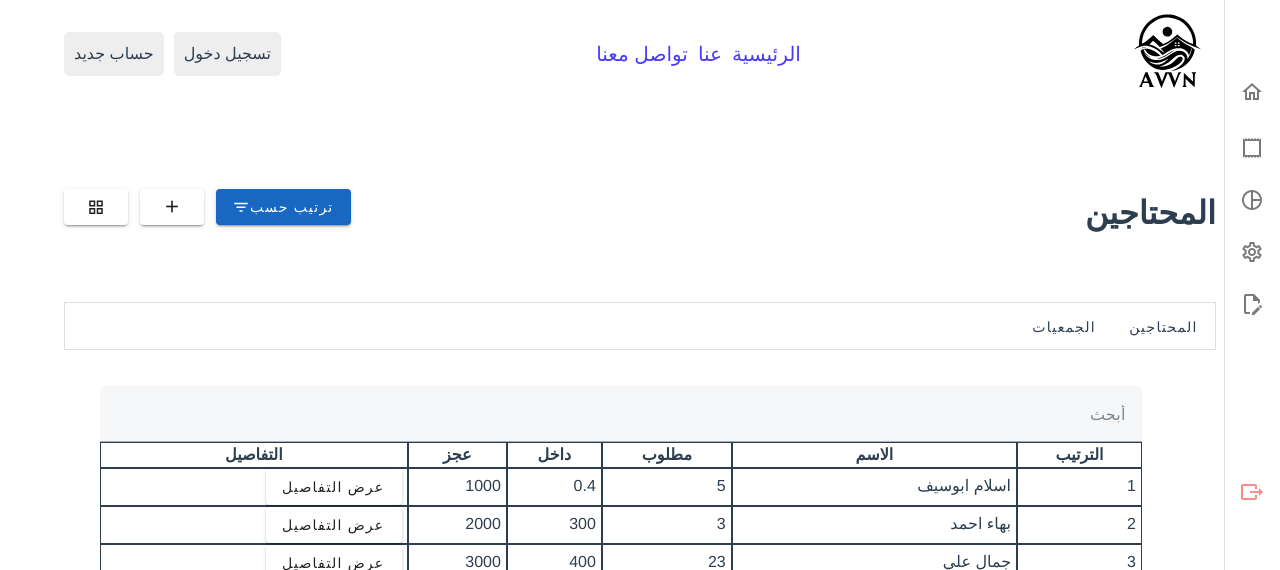
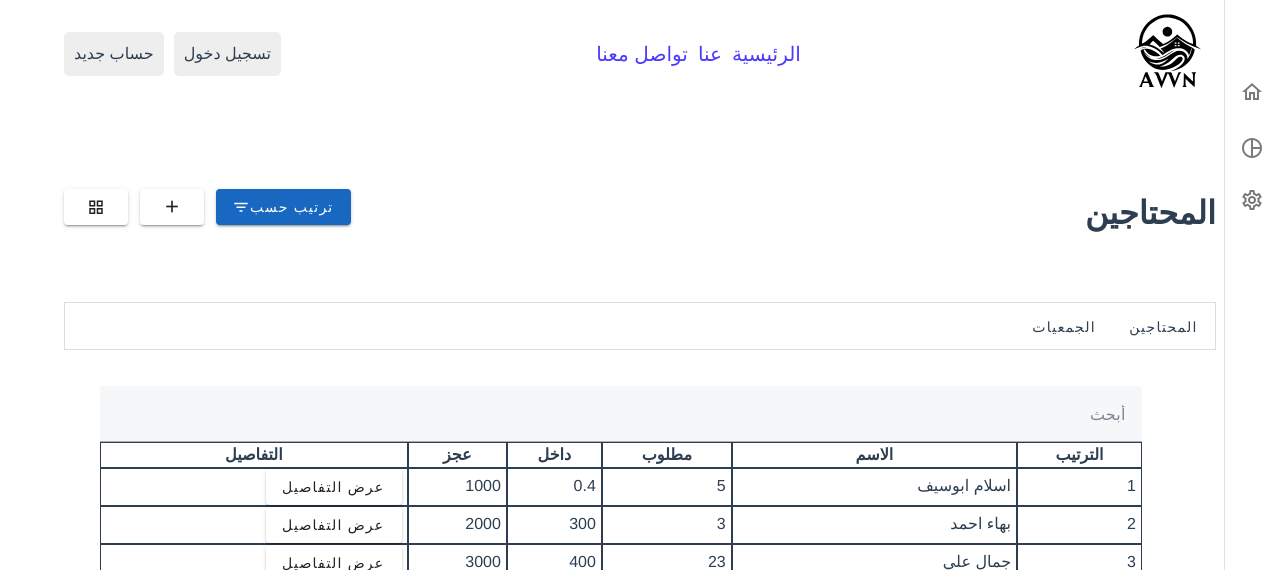
Before and after one commit to Salem-Team/awn_project, a Vue app: page / in a window 1280 px wide. Shown: the top 570 px of the page. Built offline with nearby package versions, Linux system fonts and the light colour scheme.

Commit message:
edit validation in header

```diff
--- a/src/components/TheHeader.vue
+++ b/src/components/TheHeader.vue
@@ -121,14 +121,24 @@
                                     مرحباً {{ User_FullName }}</v-list-item
                                 >
                                 <v-list-item
+                                    v-if="User.type === 'owner'"
                                     @click="
                                         $router.push('/DashBoard_charities')
                                     "
                                 >
                                     إدارة الحالات</v-list-item
                                 >
-                                <v-list-item @click="$router.push('/')">
-                                    إدارة المشتركين
+                                <v-list-item
+                                    v-if="User.type === 'admin'"
+                                    @click="$router.push('/')"
+                                >
+                                    إدارة الموقع
+                                </v-list-item>
+                                <v-list-item
+                                    v-if="User.type === 'owner'"
+                                    @click="$router.push('/')"
+                                >
+                                    إدارة المشرفين
                                 </v-list-item>
                                 <v-list-item @click="Sign_Out"
                                     ><v-icon>mdi-export</v-icon> تسجيل
@@ -180,6 +190,7 @@ export default {
                 User_State: true,
                 User_name: "",
                 User_FullName: "",
+                type: "",
             },
         };
     },
@@ -199,6 +210,12 @@ export default {
                     this.User.User_State = false;
                     let name = docSnap.data().name;
                     this.User_FullName = docSnap.data().name;
+                    if (docSnap.data().type === "owner") {
+                        this.User.type = "owner";
+                        console.log(this.User.type);
+                    } else if (docSnap.data().type === "admin") {
+                        this.User.type = "admin";
+                    }
                     this.User.User_name = name
                         .split(" ")
                         .map(function (name) {
--- a/src/components/The_Register.vue
+++ b/src/components/The_Register.vue
@@ -494,6 +494,7 @@ export default {
                     nationalID: this.user.nationalID,
                     phones: this.user.phones,
                     password: this.user.password,
+                    type: "owner",
                 });
 
                 // Update the document with the generated ID
--- a/src/views/DashBoard_charities.vue
+++ b/src/views/DashBoard_charities.vue
@@ -262,6 +262,7 @@ export default {
             readXlsxFile(input.files[0]).then((rows) => {
                 const headers = rows[1]; // assuming the first row contains column headers
                 const data = rows.slice(2); // data rows
+                console.log("data", data);
                 const objByColumn = {};
                 headers.forEach((header, index) => {
                     objByColumn[header] = data.map((row) => row[index]);
--- a/src/views/HomeView.vue
+++ b/src/views/HomeView.vue
@@ -15,33 +15,25 @@
                         prepend-icon="mdi-home-outline"
                         >الصفحة الرئيسية
                     </v-list-item>
-                    <v-list-item link prepend-icon="mdi-receipt-outline">
-                        التبرعات</v-list-item
-                    >
+
                     <v-list-item link prepend-icon="mdi-chart-pie-outline">
                         التقارير</v-list-item
                     >
                     <v-list-item link prepend-icon="mdi-cog-outline">
                         الاعدادات</v-list-item
                     >
-                    <v-list-item
-                        link
-                        prepend-icon="mdi-file-edit-outline"
-                        class="mb-16"
-                    >
-                        المشاريع
-                    </v-list-item>
-                    <br />
-                    <br />
-                    <br />
-                    <v-list-item
+
+                    <!-- <br /> -->
+                    <!-- <br /> -->
+                    <!-- <br /> -->
+                    <!-- <v-list-item
                         class="text-red lighten-2"
                         link
                         @click="Sign_Out"
                         prepend-icon="mdi-export"
                     >
                         تسجيل خروج
-                    </v-list-item>
+                    </v-list-item> -->
                 </v-list>
             </v-navigation-drawer>
         </v-layout>
@@ -243,10 +235,10 @@ export default {
         };
     },
     methods: {
-        Sign_Out() {
-            localStorage.removeItem("id");
-            this.User.User_State = true;
-        },
+        // Sign_Out() {
+        //     localStorage.removeItem("id");
+        //     this.User.User_State = true;
+        // },
         Swap() {
             this.Emitter.emit("swapView");
         },
```
